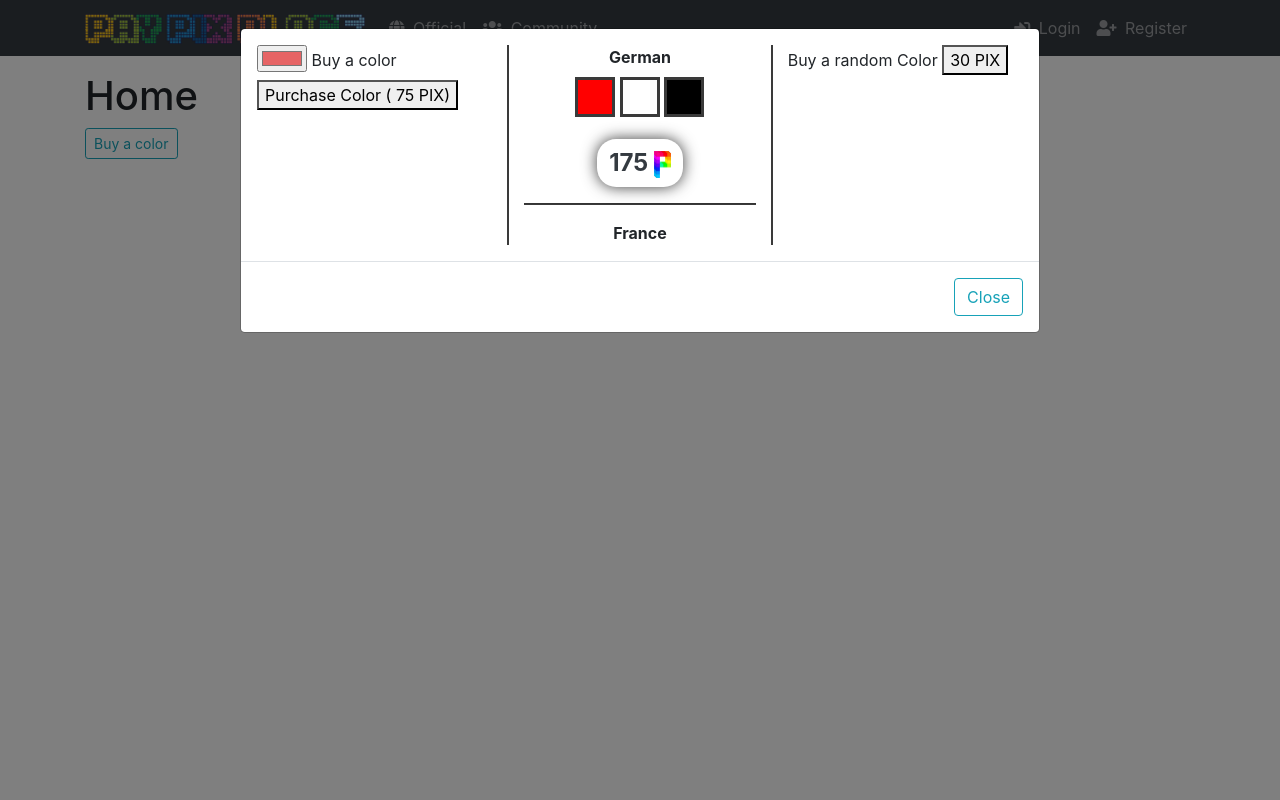
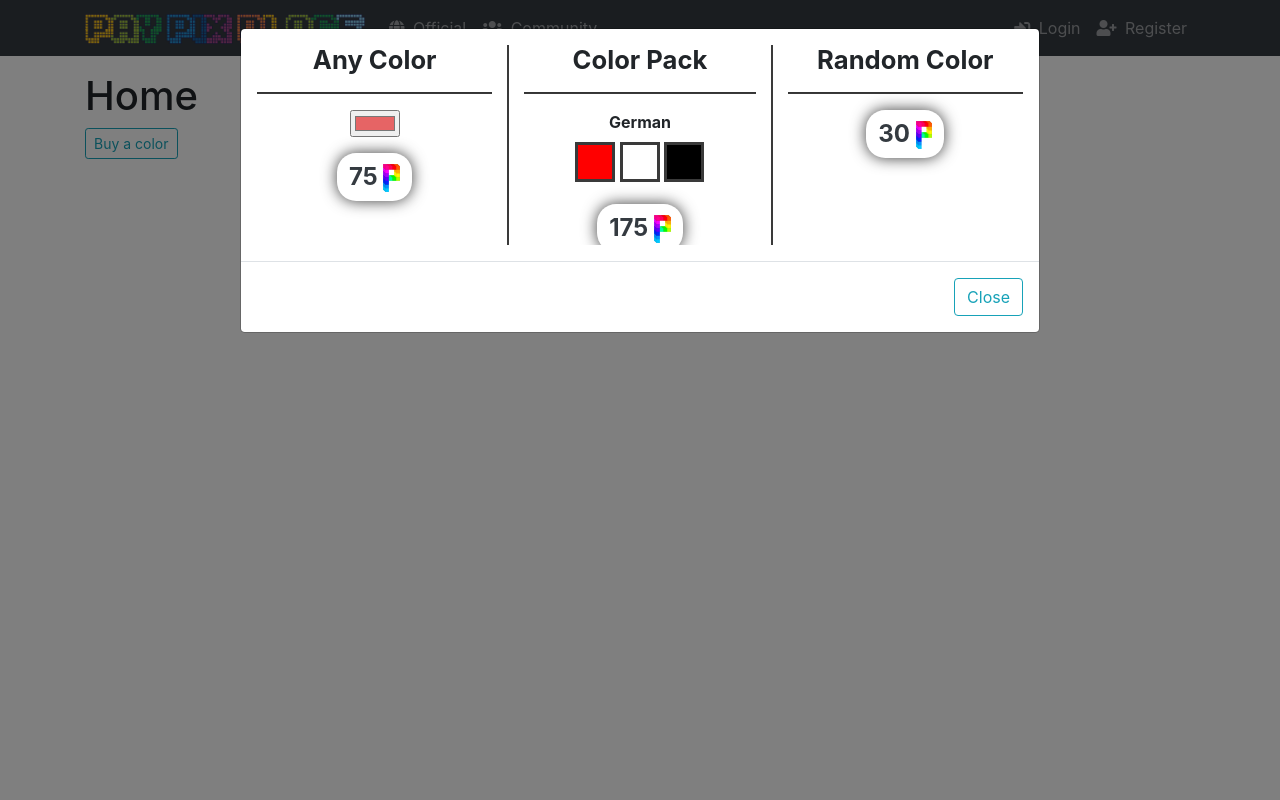
Before and after one commit to HE-Arc/PayPixPlace, a Django app: page / in a window 1280 px wide, after a click on "Buy a color". Run offline with Django 3.2, Linux system fonts and the light colour scheme; data comes from the database, SQL or seed files in the repository; some libraries are stand-ins or nearby versions.

Commit message:
Continue design of buy color modal

```diff
--- a/PayPixPlace/paypixplaceapp/static/paypixplaceapp/buy_with_pix.js
+++ b/PayPixPlace/paypixplaceapp/static/paypixplaceapp/buy_with_pix.js
@@ -1,3 +1,4 @@
+$(document).ready(function() {
     document.getElementById("btnFixColor").addEventListener("click", function(){
         $.ajax({
             type: "POST",
@@ -28,3 +29,4 @@ document.getElementById("btnRandomColor").addEventListener("click", function(){
             }
         });
     });
+});
--- a/PayPixPlace/paypixplaceapp/static/paypixplaceapp/main.css
+++ b/PayPixPlace/paypixplaceapp/static/paypixplaceapp/main.css
@@ -51,6 +51,11 @@ html, body {
 
 .buy-color-modal .modal-body > .row {
     height: 200px;
+}
+
+.ppp-buy-color-title {
+    font-size: 1.6em;
+    font-weight: bold;
 }
 
 .ppp-hr {
--- a/PayPixPlace/paypixplaceapp/templates/paypixplaceapp/home.html
+++ b/PayPixPlace/paypixplaceapp/templates/paypixplaceapp/home.html
@@ -10,21 +10,31 @@
         <div class="modal-dialog modal-lg">
             <div class="modal-content">
                 <div class="modal-body" style="display: inline-block;">
-                    <div class="row">
+                    <div class="row text-center align-middle">
                         <div class="col-4">
-                            <input type="color" id="fix_color" name="fix_color"
-                                value="#e66465">
-                            <label for="fix_color">Buy a color</label>
-                            <button id="btnFixColor">Purchase Color
-                                ({% with fix_color=prices|get_item:0 %}
+                            <h3 class="ppp-buy-color-title">Any Color</h3>
+
+                            <hr class="ppp-hr">
+
+                            <div class="d-block mb-3">
+                                <input id="fix_color" type="color" name="fix_color" value="#e66465">
+                            </div>
+
+                            <button id="btnFixColor" class="btn btn-outline-dark ppp-btn-rounded font-weight-bold">
+                                {% with fix_color=prices|get_item:0 %}
                                 {{ fix_color.price }}
-                                {% endwith %} PIX)
+                                {% endwith %}
+                                <img class="ppp-currency ppp-currency-lg" src="{% static 'paypixplaceapp/images/currencyPPP.png' %}" alt="P">
                             </button>
                         </div>
 
                         <div class="col-4 ppp-buy-color-pack">
+                            <h3 class="ppp-buy-color-title">Color Pack</h3>
+
+                            <hr class="ppp-hr">
+
                             {% for color_pack in colors_pack %}
-                                <div class="text-center align-middle mb-3">
+                                <div class="mb-3">
                                     <div class="form-group">
                                         <label class="font-weight-bold d-block">{{ color_pack.name }}</label>
                                         {% for color in color_pack.contains.all %}
@@ -47,11 +57,15 @@
                         </div>
 
                         <div class="col-4">
-                            Buy a random Color
-                            <button id="btnRandomColor">
+                            <h3 class="ppp-buy-color-title">Random Color</h3>
+
+                            <hr class="ppp-hr">
+
+                            <button id="btnRandomColor" class="btn btn-outline-dark ppp-btn-rounded font-weight-bold">
                                 {% with random_color=prices|get_item:2 %}
                                 {{ random_color.price }}
-                                {% endwith %} PIX
+                                {% endwith %}
+                                <img class="ppp-currency ppp-currency-lg" src="{% static 'paypixplaceapp/images/currencyPPP.png' %}" alt="P">
                             </button>
                         </div>
                     </div>
```
Lines whose indentation alone changed are shown as unchanged.
